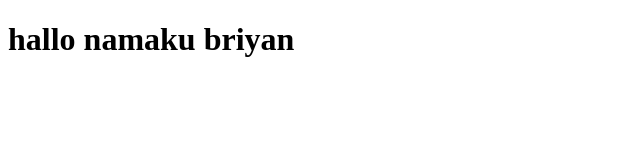
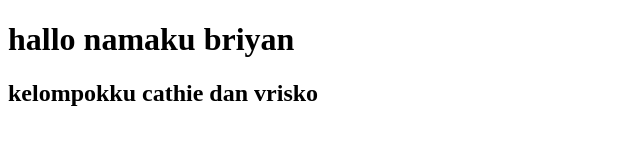
Before and after one commit to briyanadmiral/coba3, a plain HTML site: page index.html in a window 1280 px wide. Shown: the whole page, without its empty margins (0-640 px from the left). Drawn offline with Linux system fonts and the light colour scheme.

Commit message:
Update index.html

```diff
--- a/index.html
+++ b/index.html
@@ -9,6 +9,8 @@
 <body>
     <h1>hallo namaku briyan</h1>
 
+    <h2> kelompokku cathie dan vrisko</h2>
+
 
 </body>
 </html>
```
